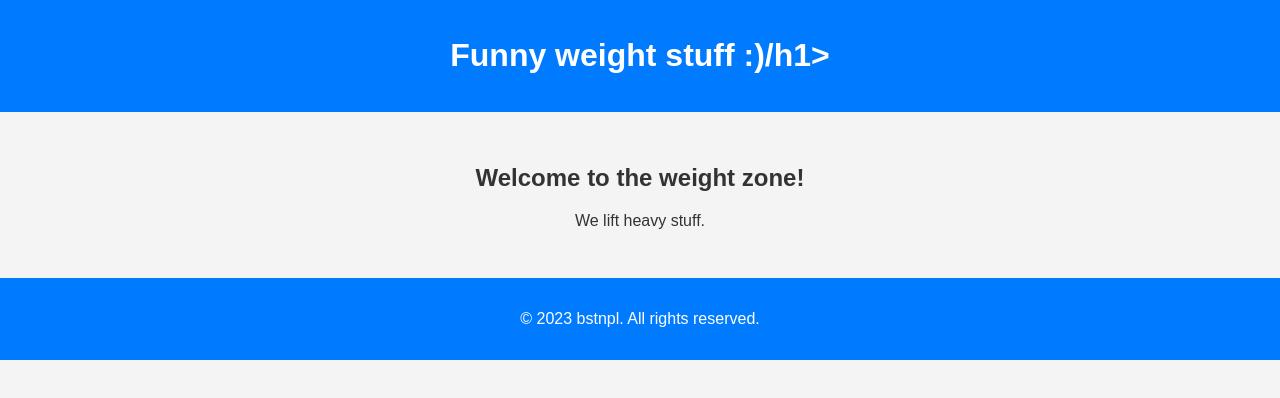
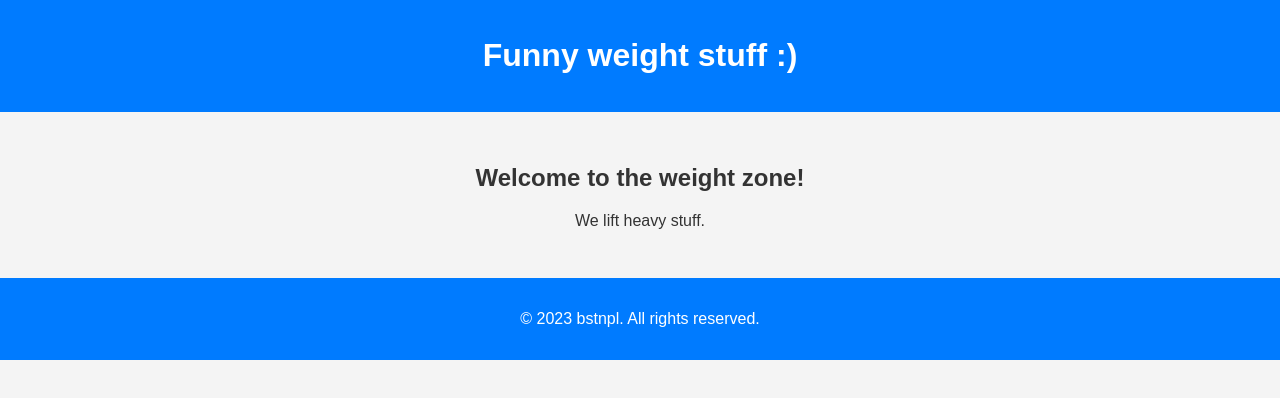
Before and after one commit to bstnpl/bstnpl.github.io, a plain HTML site: page index.html in a window 1280 px wide. Drawn offline with Linux system fonts and the light colour scheme.

Commit message:
Update index.html

```diff
--- a/index.html
+++ b/index.html
@@ -38,7 +38,7 @@
 <body>
 
     <header>
-        <h1>Funny weight stuff :)/h1>
+        <h1>Funny weight stuff :)</h1>
     </header>
 
     <main>
```
